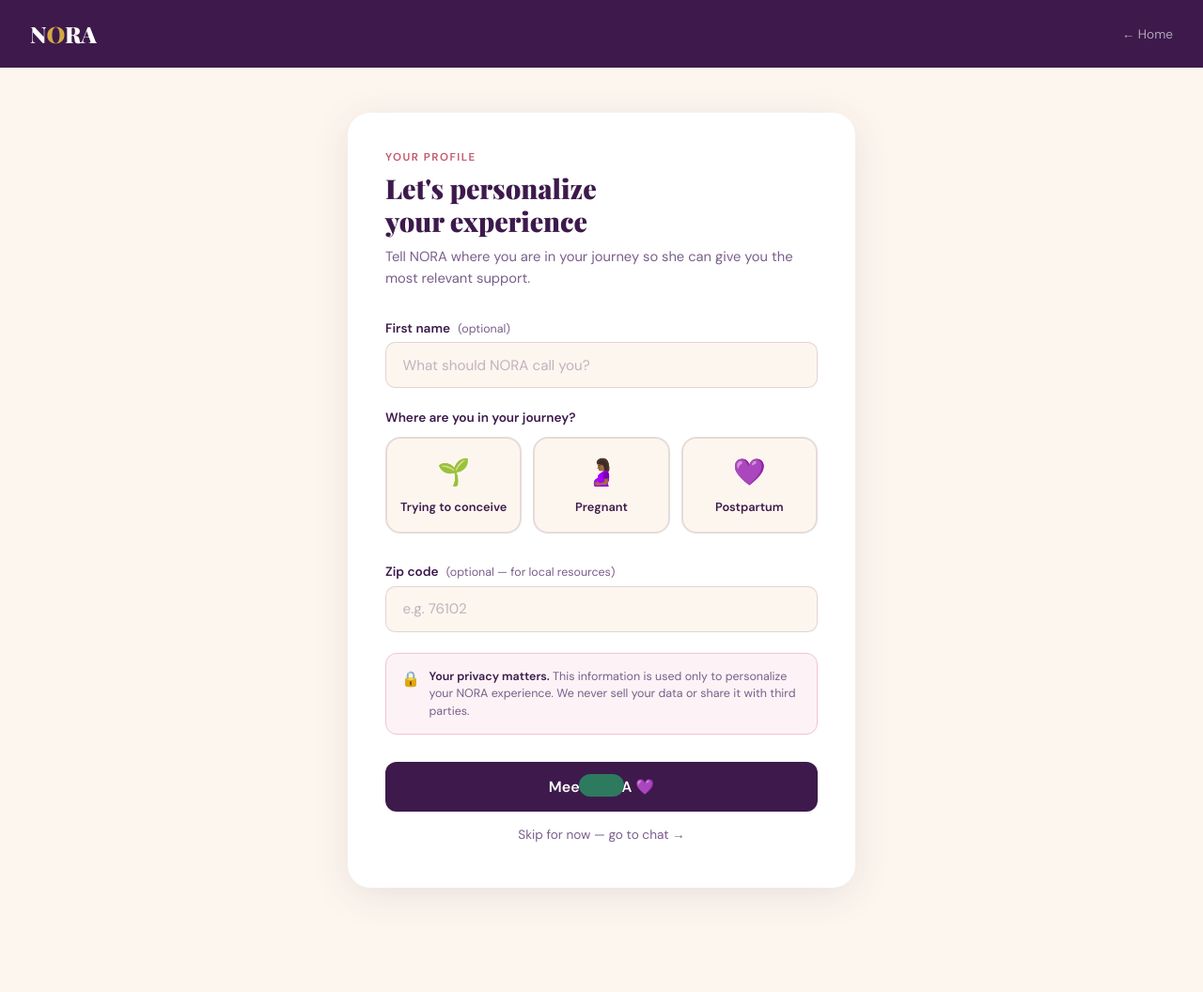
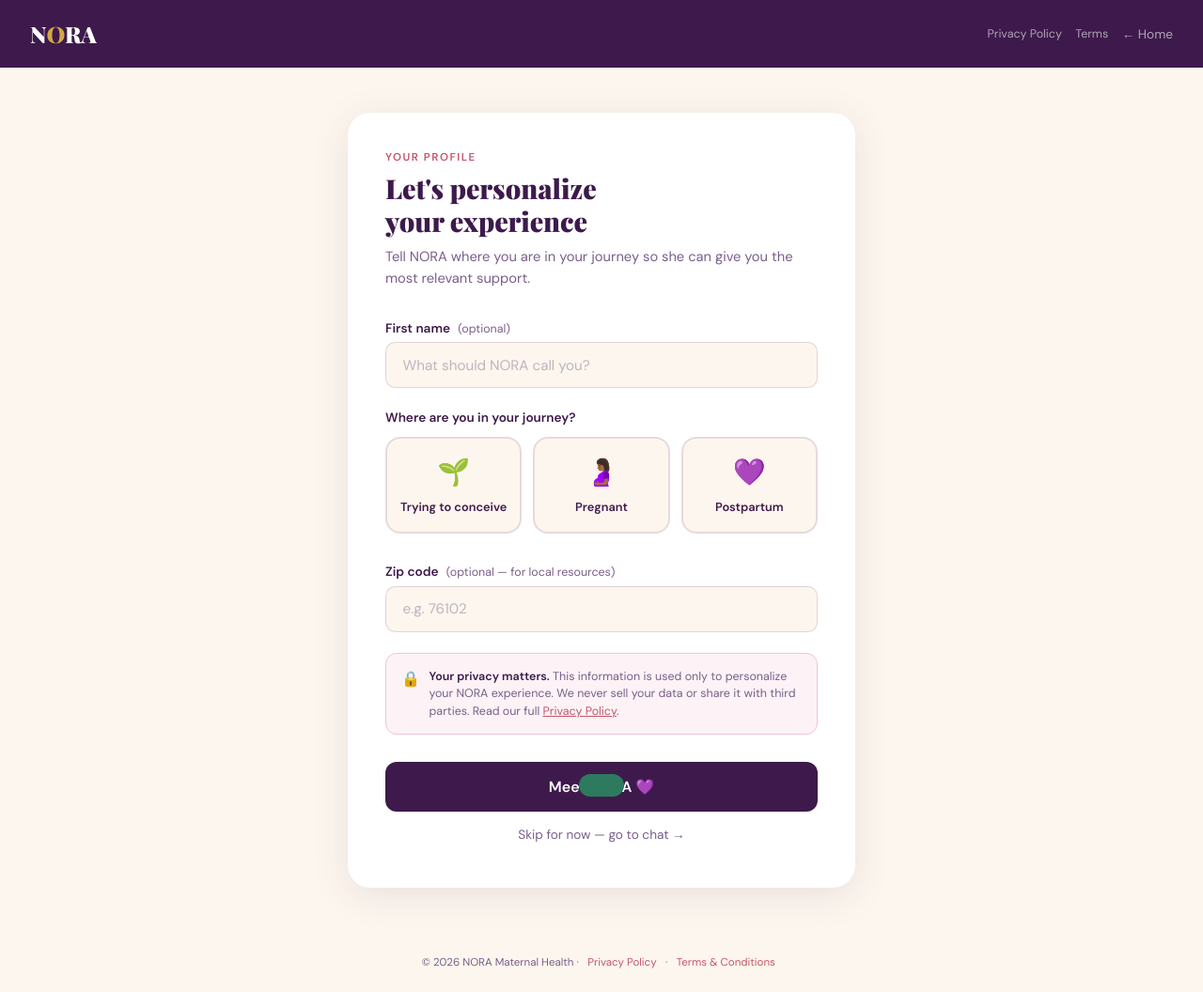
Before and after one commit to katsullivan58-rgb/Nora, a website: page public/profile.html in a window 1280 px wide. Shown: the whole page at 94% size. Before the commit the page ends 1009 px from the top, so only its background shows below. Drawn offline with nearby package versions, Linux system fonts and the light colour scheme; no server answers; a web font is replaced by a local one.

Commit message:
perf: add terms and condition and privacy policy onto profile page

```diff
--- a/public/profile.html
+++ b/public/profile.html
@@ -18,6 +18,9 @@
     .logo span { color: var(--gold); }
     .back-link { color: rgba(255,255,255,0.6); text-decoration: none; font-size: 0.85rem; transition: color 0.2s; }
     .back-link:hover { color: white; }
+    .header-links { display: flex; align-items: center; gap: 0.9rem; }
+    .header-legal-link { color: rgba(255,255,255,0.6); text-decoration: none; font-size: 0.78rem; transition: color 0.2s; }
+    .header-legal-link:hover { color: white; text-decoration: underline; }
     main { flex: 1; display: flex; align-items: flex-start; justify-content: center; padding: 3rem 1.5rem 4rem; }
     .card { background: white; border-radius: 1.5rem; padding: 2.5rem 2.5rem 3rem; width: 100%; max-width: 540px; box-shadow: 0 8px 40px rgba(61,26,75,0.10); }
     .card-eyebrow { font-size: 0.72rem; font-weight: 700; letter-spacing: 1.5px; text-transform: uppercase; color: var(--rose); margin-bottom: 0.5rem; }
@@ -57,6 +60,7 @@
     .privacy-note .icon { font-size: 1rem; flex-shrink: 0; margin-top: 1px; }
     .privacy-note p { font-size: 0.78rem; color: var(--muted); line-height: 1.5; }
     .privacy-note p strong { color: var(--plum); }
+    .privacy-note p a { color: var(--rose); }
     .btn-primary { width: 100%; padding: 1rem; background: var(--plum); color: white; border: none; border-radius: 0.75rem; font-family: 'DM Sans', sans-serif; font-size: 1rem; font-weight: 600; cursor: pointer; transition: all 0.25s; display: flex; align-items: center; justify-content: center; gap: 0.5rem; }
     .btn-primary:hover:not(:disabled) { background: var(--plum-light); transform: translateY(-1px); box-shadow: 0 8px 24px rgba(61,26,75,0.25); }
     .btn-primary:disabled { opacity: 0.6; cursor: not-allowed; transform: none; }
@@ -69,6 +73,9 @@
     .toast { position: fixed; bottom: 2rem; left: 50%; transform: translateX(-50%) translateY(80px); background: #2D7A5F; color: white; padding: 0.75rem 1.5rem; border-radius: 100px; font-size: 0.88rem; font-weight: 600; transition: transform 0.35s cubic-bezier(0.34,1.56,0.64,1); z-index: 999; white-space: nowrap; }
     .toast.show { transform: translateX(-50%) translateY(0); }
     .toast.error { background: var(--rose); }
+    .page-footer-links { flex-shrink: 0; padding: 0.5rem 1.5rem 1.5rem; text-align: center; font-size: 0.72rem; color: var(--muted); }
+    .page-footer-links a { color: var(--rose); text-decoration: none; margin: 0 0.4rem; }
+    .page-footer-links a:hover { text-decoration: underline; }
     @media (max-width: 560px) {
       .card { padding: 2rem 1.5rem 2.5rem; }
       .card-title { font-size: 1.5rem; }
@@ -82,7 +89,11 @@
 <body>
   <header>
     <a href="index.html" class="logo">N<span>O</span>RA</a>
-    <a href="index.html" class="back-link">← Home</a>
+    <div class="header-links">
+      <a href="/privacy-policy.html" class="header-legal-link">Privacy Policy</a>
+      <a href="/terms-and-conditions.html" class="header-legal-link">Terms</a>
+      <a href="index.html" class="back-link">← Home</a>
+    </div>
   </header>
 
   <main>
@@ -196,7 +207,7 @@
 
         <div class="privacy-note">
           <span class="icon">🔒</span>
-          <p><strong>Your privacy matters.</strong> This information is used only to personalize your NORA experience. We never sell your data or share it with third parties.</p>
+          <p><strong>Your privacy matters.</strong> This information is used only to personalize your NORA experience. We never sell your data or share it with third parties. Read our full <a href="/privacy-policy.html">Privacy Policy</a>.</p>
         </div>
 
         <button class="btn-primary" id="saveBtn" onclick="saveProfile()">
@@ -216,6 +227,10 @@
 
     </div>
   </main>
+
+  <div class="page-footer-links">
+    © 2026 NORA Maternal Health · <a href="/privacy-policy.html">Privacy Policy</a> · <a href="/terms-and-conditions.html">Terms &amp; Conditions</a>
+  </div>
 
   <div class="toast" id="toast"></div>
 
```
